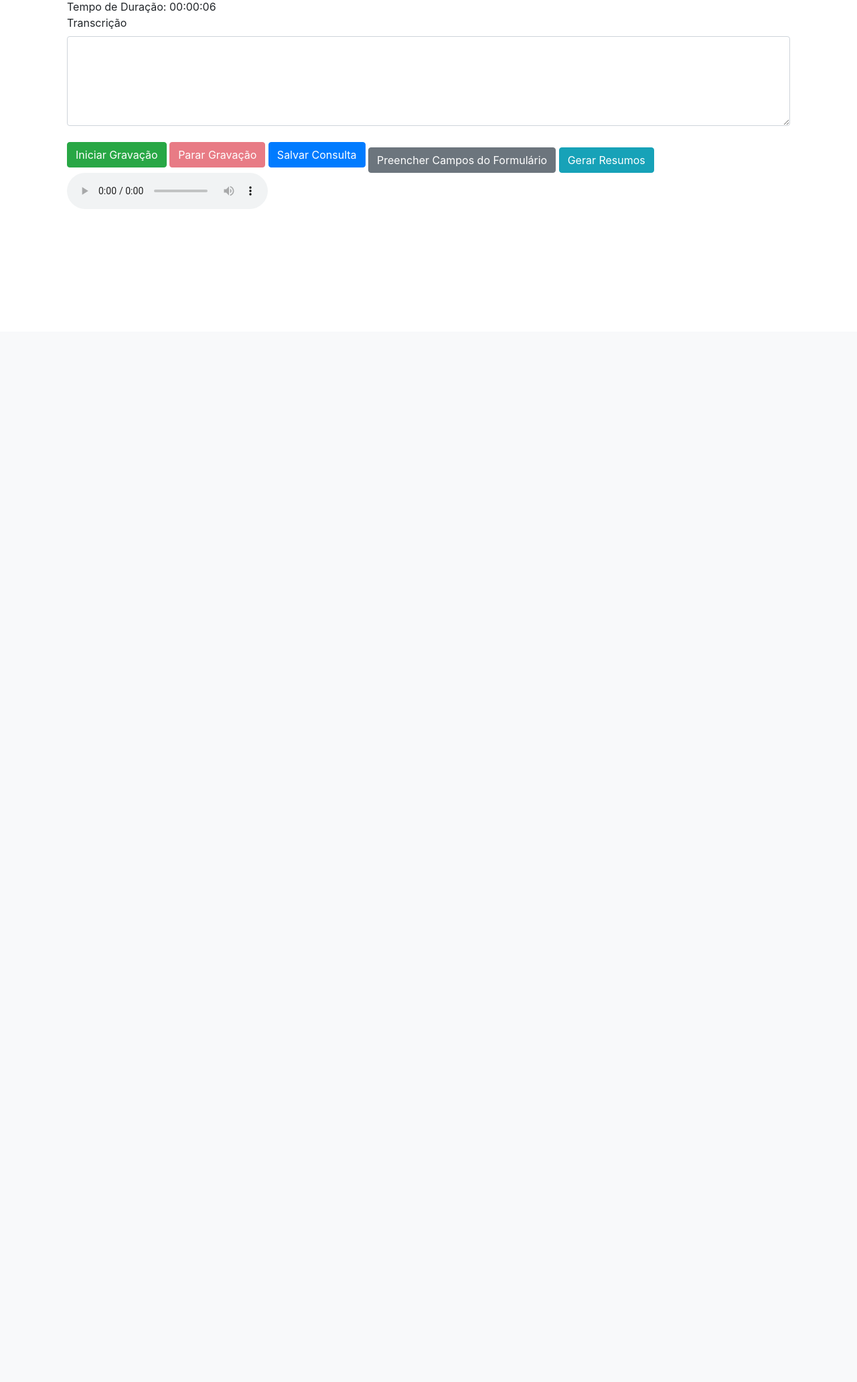
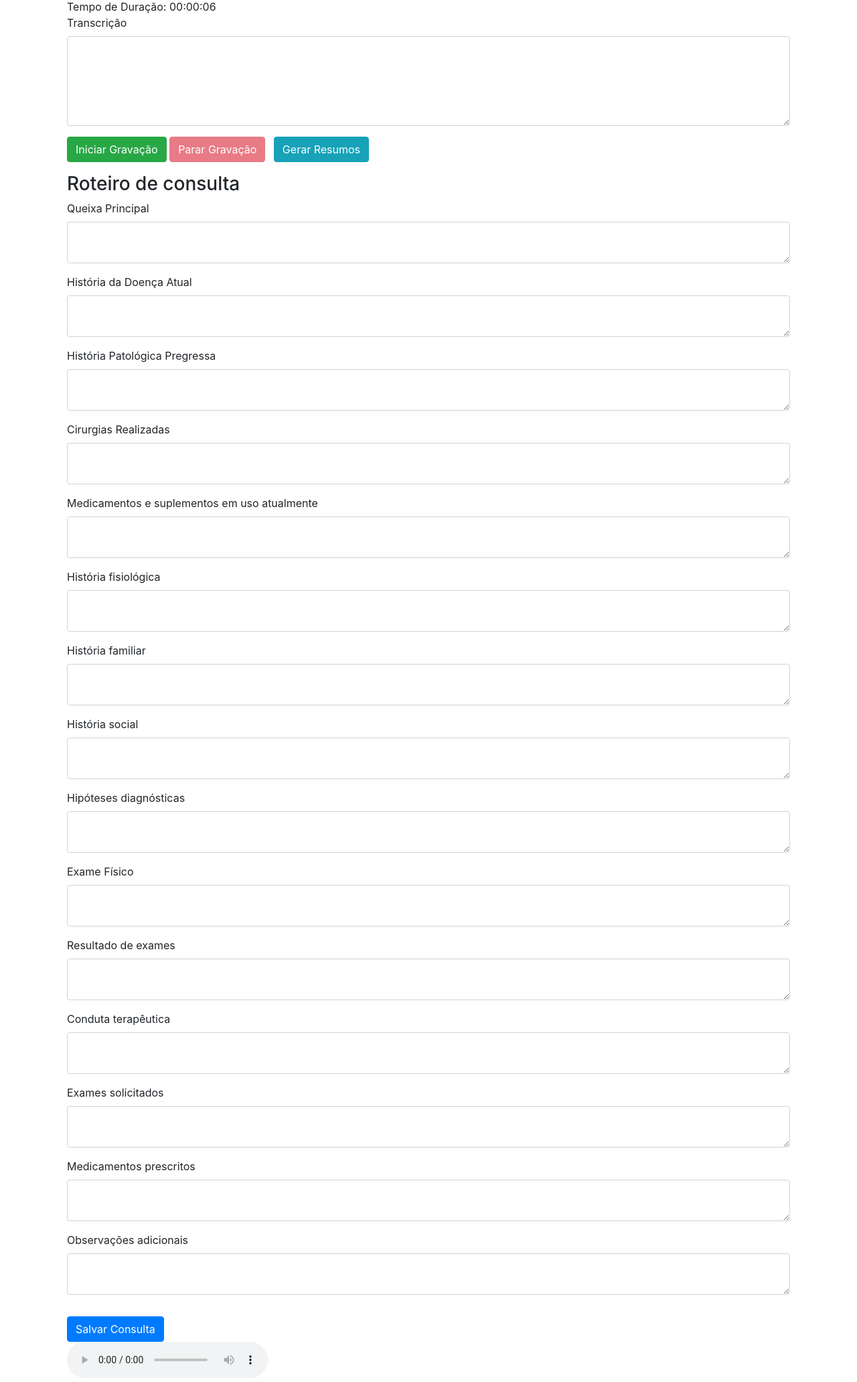
Before and after one commit to karolinefarias/projeto-escuta, a Django app: template escuta/pacientes/templates/pacientes/realizar_consulta.html in a window 1280 px wide. Shown: the part 305-2368 px from the top of the page at 67% size. Before the commit the page ends 598 px from the top, so only its background shows below. Run offline with Django 5.2, Linux system fonts and the light colour scheme; the template is opened without the code that fills it, so the values that code supplies are empty; some libraries are stand-ins or nearby versions.

Commit message:
Alterações na tela de realização de consulta

```diff
--- a/escuta/pacientes/templates/pacientes/realizar_consulta.html
+++ b/escuta/pacientes/templates/pacientes/realizar_consulta.html
@@ -22,10 +22,10 @@
         </div>
         <button type="button" id="start-record-btn" class="btn btn-success">Iniciar Gravação</button>
         <button type="button" id="stop-record-btn" class="btn btn-danger" disabled>Parar Gravação</button>
-        <button type="submit" id="save-consultation-btn" class="btn btn-primary">Salvar Consulta</button>
+        <button type="button" id="generate-summaries-btn" class="btn btn-info ml-2">Gerar Resumos</button>
 
-        <button type="button" id="show-form-btn" class="btn btn-secondary mt-3">Preencher Campos do Formulário</button>
-        <div id="additional-fields" class="mt-3" style="display: none;">
+        <div id="roteiro-consulta" class="mt-3">
+            <h3>Roteiro de consulta</h3>
             <div class="form-group">
                 <label for="queixa_principal">Queixa Principal</label>
                 <textarea id="queixa_principal" name="queixa_principal" class="form-control"></textarea>
@@ -87,7 +87,8 @@
                 <textarea id="observacoes_adicionais" name="observacoes_adicionais" class="form-control"></textarea>
             </div>
         </div>
-        <button type="button" id="generate-summaries-btn" class="btn btn-info mt-3">Gerar Resumos</button>
+
+        <button type="submit" id="save-consultation-btn" class="btn btn-primary mt-3">Salvar Consulta</button>
     </form>
     <audio id="audio-playback" controls></audio>
 </div>
@@ -100,9 +101,7 @@
     const startButton = document.getElementById('start-record-btn');
     const stopButton = document.getElementById('stop-record-btn');
     const saveButton = document.getElementById('save-consultation-btn');
-    const showFormButton = document.getElementById('show-form-btn');
     const generateSummariesButton = document.getElementById('generate-summaries-btn');
-    const additionalFields = document.getElementById('additional-fields');
     const audioPlayback = document.getElementById('audio-playback');
     const durationDisplay = document.getElementById('duration');
 
@@ -153,6 +152,7 @@
                 .then(data => {
                     document.querySelector('#transcricao').value = data.transcricao;
                     Swal.close(); // Close the loading popup
+                    generateSummariesButton.disabled = false; // Enable the "Gerar Resumos" button
                 })
                 .catch(error => {
                     Swal.fire({
@@ -185,13 +185,9 @@
 
             const durationInput = document.createElement('input');
             durationInput.type = 'hidden';
-            durationInput.name = 'duracao';
+            durationInput.name = 'duracao_consulta';
             durationInput.value = durationFormatted;
             document.querySelector('form').appendChild(durationInput);
-        });
-
-        showFormButton.addEventListener('click', () => {
-            additionalFields.style.display = additionalFields.style.display === 'none' ? 'block' : 'none';
         });
 
         generateSummariesButton.addEventListener('click', () => {
--- a/escuta/pacientes/views.py
+++ b/escuta/pacientes/views.py
@@ -5,7 +5,6 @@
 from .forms import ConsultaForm
 import requests
 import assemblyai as aai
-import openai
 from django.http import JsonResponse
 import json
 from decouple import AutoConfig
@@ -14,8 +13,6 @@
 
 config = AutoConfig(search_path='.')
 
-# Configure sua chave de API
-openai.api_key = config('OPENAI_API_KEY')
 aai.settings.api_key = config('AA_API_KEY')
 
 # Log in to huggingface and grant authorization to huggingchat
@@ -72,6 +69,7 @@
                     chave, valor = campo.split(':', 1)
                     resultado[chave.strip('-').strip('*').strip()] = valor.strip('*').strip()
             return JsonResponse(resultado)
+        chatbot.delete_all_conversations()
         return JsonResponse({'error': 'Erro ao gerar resumos'}, status=400)
     return JsonResponse({'error': 'Método não permitido'}, status=405)
 
--- a/requirements.txt
+++ b/requirements.txt
@@ -1,6 +1,5 @@
 # python 3.10.0
 django
 assemblyai
-openai
 python-decouple
 hugchat
```
